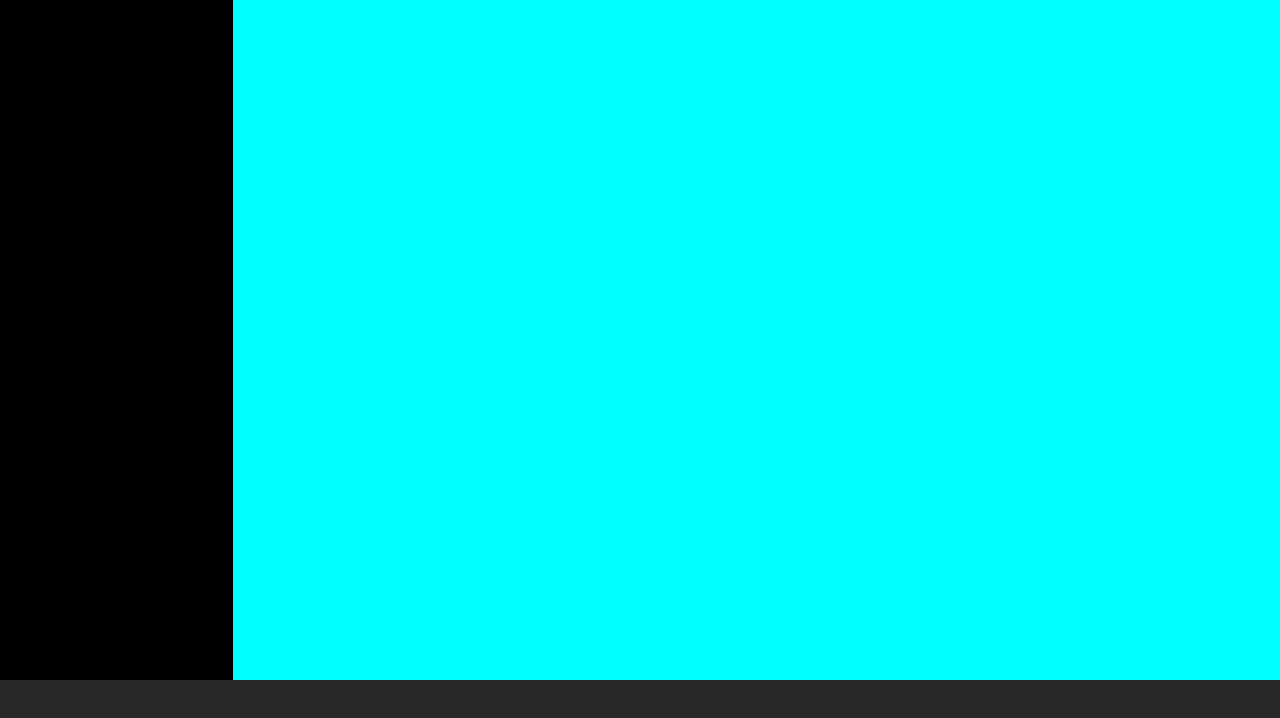
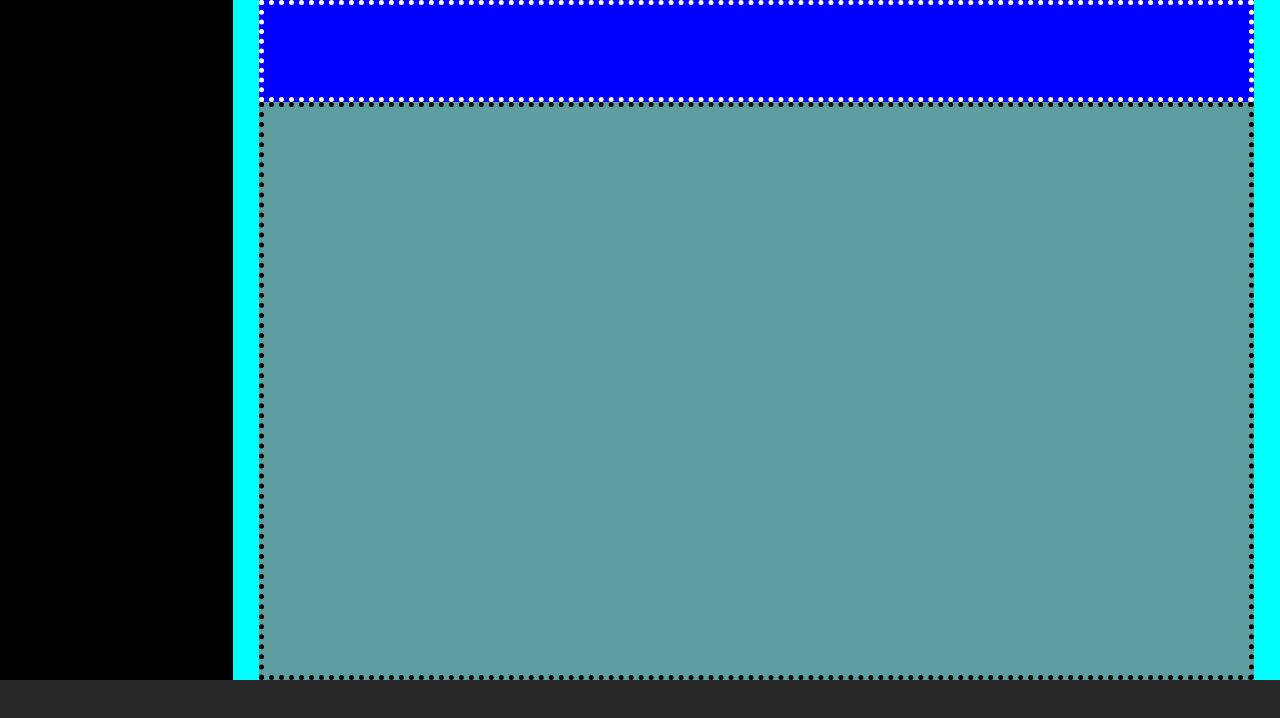
Before and after one commit to TommasoBernardo/html-css-spotifyweb, a plain HTML site: page index.html in a window 1280 px wide. Drawn offline with Linux system fonts and the light colour scheme.

Commit message:
finish structure header main and footer

```diff
--- a/index.html
+++ b/index.html
@@ -12,7 +12,12 @@
     <div class="flex  flex-wrap wrapper">
         <header></header>
 
-        <main></main>
+        <main>
+            <article class="container">
+                <div class="upgrade"></div>
+                <div class="principal"></div>
+            </article>
+        </main>
 
         <footer></footer>
     </div>
--- a/style.css
+++ b/style.css
@@ -8,6 +8,7 @@
     --header-bg-color: black;
     --main-bg-color1:#141922;
     --footer-bg-color: #282828;
+    --bg-color-upgrade:#080b12;
 }
 
 /* FLEX */
@@ -20,6 +21,30 @@
     flex-wrap: wrap;
 }
 /* FINE FLEX */
+
+/* CLASSI MAIN */
+.container{
+    width: 95%;
+    height: 100%;
+    margin: 0 auto;
+}
+
+.upgrade{
+    background-color: blue;
+    width: 100%;
+    height: 15%;
+    border: 5px dotted white;
+}
+
+.principal{
+    background-color:cadetblue;
+    width: 100%;
+    height:85%;
+    border:  5px dotted black;
+}
+
+
+/* FINE CLASSI MAIN */
 header{
     background-color: var(--header-bg-color);
     width: 233px;
```
